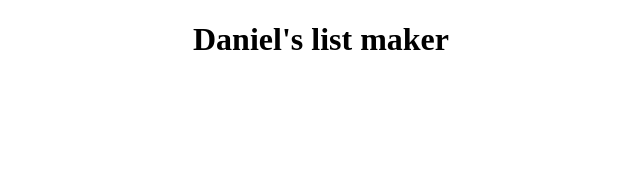
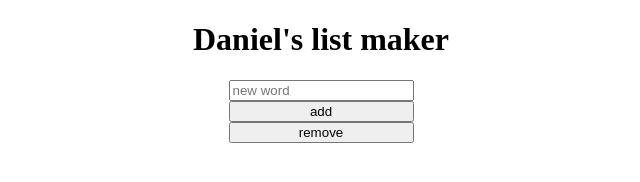
Before and after one commit to lab-antwerp-1/daniel-word-list, a website with bundled scripts: page index.html in a window 1280 px wide. Shown: the whole page, without its empty margins (319-959 px from the left). Built offline with nearby package versions, Linux system fonts and the light colour scheme.

Commit message:
Update index.html

```diff
--- a/index.html
+++ b/index.html
@@ -12,7 +12,20 @@
 
 <body>
     <h1 id="header1">Daniel's list maker</h1>
-    <div id="root"></div>
+    <div id="root">
+        <form id="input-form">
+            <input name="text" placeholder="new word" />
+            <input type="button" value="add" />
+            <input type="button" value="remove" />
+        </form>
+        <code id="warnings" class="warning"></code>
+        <br />
+
+        <!-- Sort -->
+
+        <!-- List container -->
+
+    </div>
 
     <script type="module" src="./client/src/init/index.js"></script>
 </body>
```
